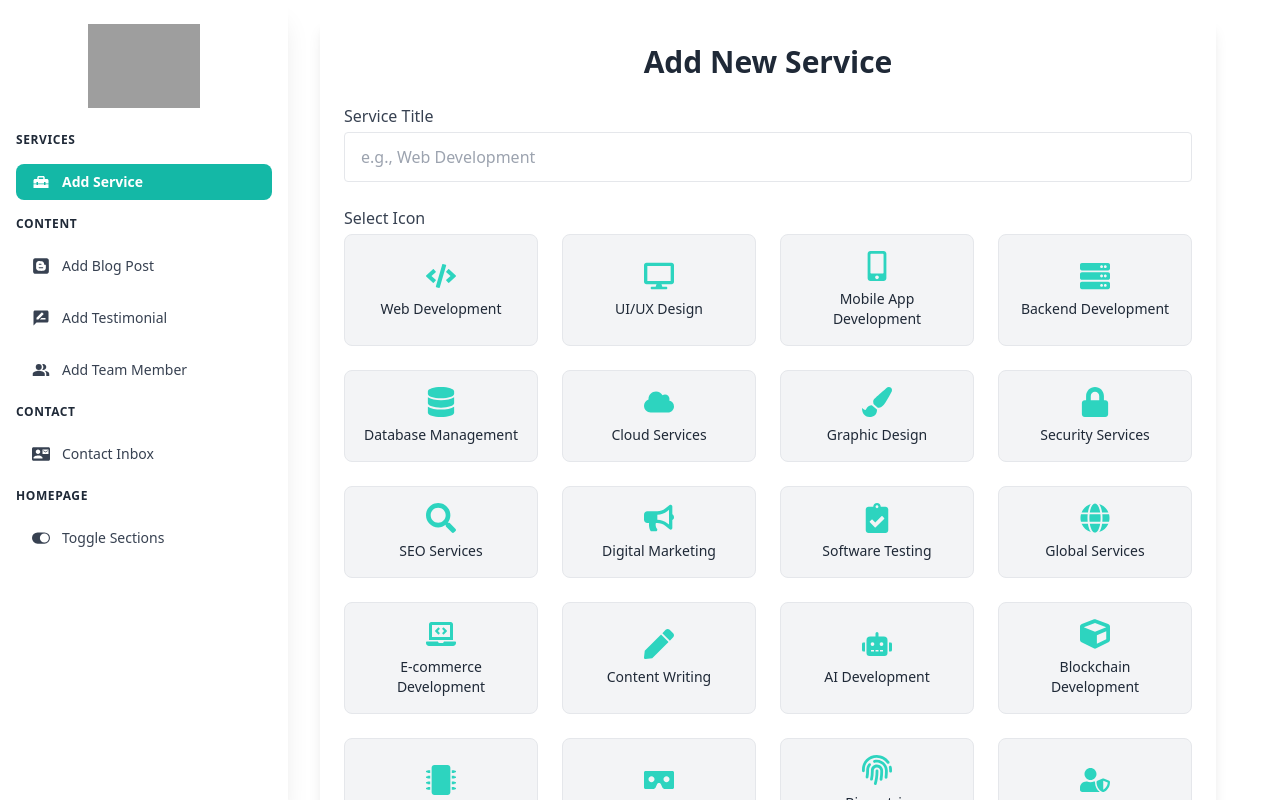
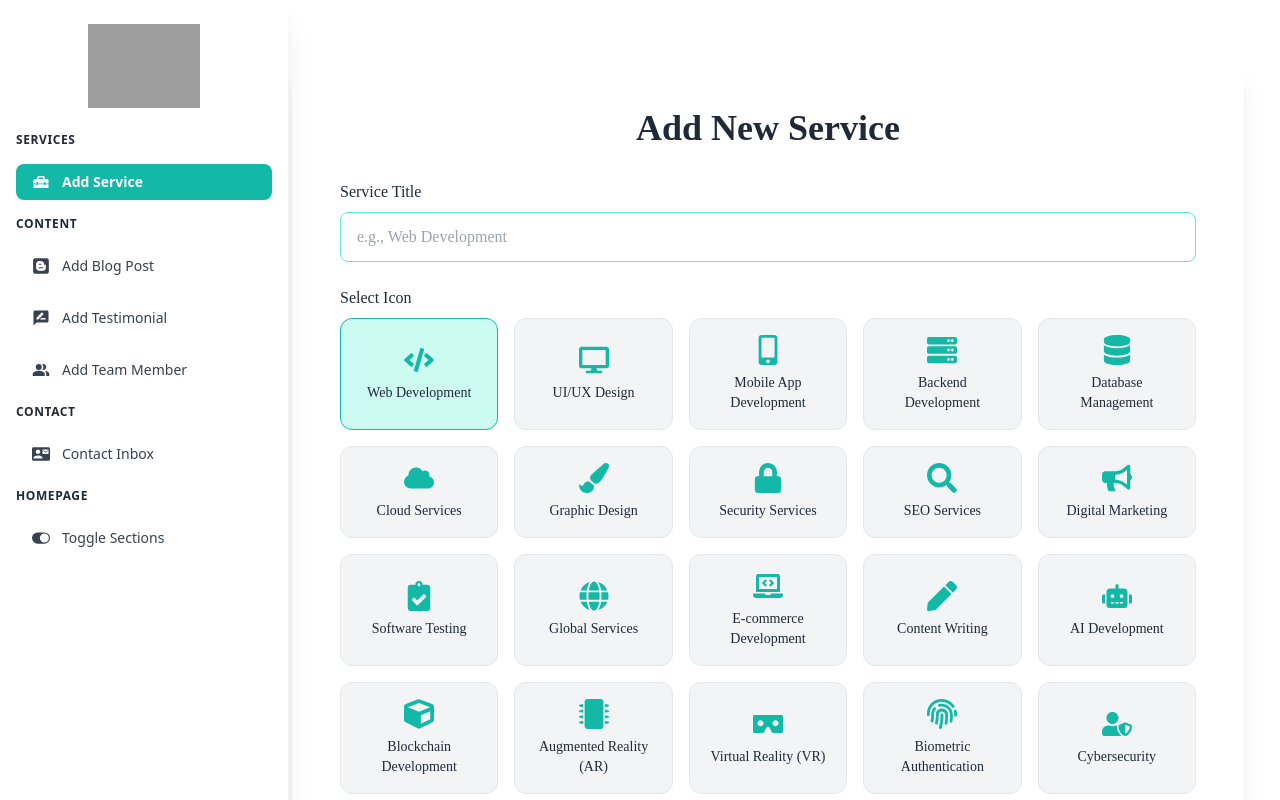
Before and after one commit to GolamRabbaniSajib/byteonsoft, a React (Vite) app: page /dashboard/add-service in a window 1280 px wide. Shown: the top 800 px of the page. Built offline with nearby package versions, Linux system fonts and the light colour scheme; no server answers; grey boxes are pictures that could not be loaded.

Commit message:
add service page ui

```diff
--- a/src/pages/Dashboard/AddServices/AddServices.jsx
+++ b/src/pages/Dashboard/AddServices/AddServices.jsx
@@ -1,4 +1,4 @@
-import React, { useState } from "react";
+import { useState } from "react";
 import {
   FaCode,
   FaDesktop,
@@ -26,7 +26,7 @@ import {
 const AddServices = () => {
   const [serviceData, setServiceData] = useState({
     title: "",
-    icon: "FaCode", // Default icon
+    icon: "Web Development",
     description: "",
   });
 
@@ -41,119 +41,45 @@ const AddServices = () => {
 
   const handleSubmit = (e) => {
     e.preventDefault();
-
-    // Submit the data (e.g., POST to backend API)
     console.log("Service Submitted:", serviceData);
-
-    // Reset the form
-    setServiceData({
-      title: "",
-      icon: "FaCode",
-      description: "",
-    });
-
-    // Optional: Show a success message
+    setServiceData({ title: "", icon: "Web Development", description: "" });
     alert("Service added successfully!");
   };
 
   const icons = [
-    {
-      name: "Web Development",
-      icon: <FaCode className="text-3xl text-teal-400" />,
-    },
-    {
-      name: "UI/UX Design",
-      icon: <FaDesktop className="text-3xl text-teal-400" />,
-    },
-    {
-      name: "Mobile App Development",
-      icon: <FaMobileAlt className="text-3xl text-teal-400" />,
-    },
-    {
-      name: "Backend Development",
-      icon: <FaServer className="text-3xl text-teal-400" />,
-    },
-    {
-      name: "Database Management",
-      icon: <FaDatabase className="text-3xl text-teal-400" />,
-    },
-    {
-      name: "Cloud Services",
-      icon: <FaCloud className="text-3xl text-teal-400" />,
-    },
-    {
-      name: "Graphic Design",
-      icon: <FaPaintBrush className="text-3xl text-teal-400" />,
-    },
-    {
-      name: "Security Services",
-      icon: <FaLock className="text-3xl text-teal-400" />,
-    },
-    {
-      name: "SEO Services",
-      icon: <FaSearch className="text-3xl text-teal-400" />,
-    },
-    {
-      name: "Digital Marketing",
-      icon: <FaBullhorn className="text-3xl text-teal-400" />,
-    },
-    {
-      name: "Software Testing",
-      icon: <FaClipboardCheck className="text-3xl text-teal-400" />,
-    },
-    {
-      name: "Global Services",
-      icon: <FaGlobe className="text-3xl text-teal-400" />,
-    },
-    {
-      name: "E-commerce Development",
-      icon: <FaLaptopCode className="text-3xl text-teal-400" />,
-    },
-    {
-      name: "Content Writing",
-      icon: <FaPen className="text-3xl text-teal-400" />,
-    },
-    {
-      name: "AI Development",
-      icon: <FaRobot className="text-3xl text-teal-400" />,
-    },
-    {
-      name: "Blockchain Development",
-      icon: <FaCube className="text-3xl text-teal-400" />,
-    },
-    {
-      name: "Augmented Reality (AR)",
-      icon: <FaMicrochip className="text-3xl text-teal-400" />,
-    },
-    {
-      name: "Virtual Reality (VR)",
-      icon: <FaVrCardboard className="text-3xl text-teal-400" />,
-    },
-    {
-      name: "Biometric Authentication",
-      icon: <FaFingerprint className="text-3xl text-teal-400" />,
-    },
-    {
-      name: "Cybersecurity",
-      icon: <FaUserShield className="text-3xl text-teal-400" />,
-    },
-    {
-      name: "Consulting",
-      icon: <FaUsersCog className="text-3xl text-teal-400" />,
-    },
+    { name: "Web Development", icon: <FaCode /> },
+    { name: "UI/UX Design", icon: <FaDesktop /> },
+    { name: "Mobile App Development", icon: <FaMobileAlt /> },
+    { name: "Backend Development", icon: <FaServer /> },
+    { name: "Database Management", icon: <FaDatabase /> },
+    { name: "Cloud Services", icon: <FaCloud /> },
+    { name: "Graphic Design", icon: <FaPaintBrush /> },
+    { name: "Security Services", icon: <FaLock /> },
+    { name: "SEO Services", icon: <FaSearch /> },
+    { name: "Digital Marketing", icon: <FaBullhorn /> },
+    { name: "Software Testing", icon: <FaClipboardCheck /> },
+    { name: "Global Services", icon: <FaGlobe /> },
+    { name: "E-commerce Development", icon: <FaLaptopCode /> },
+    { name: "Content Writing", icon: <FaPen /> },
+    { name: "AI Development", icon: <FaRobot /> },
+    { name: "Blockchain Development", icon: <FaCube /> },
+    { name: "Augmented Reality (AR)", icon: <FaMicrochip /> },
+    { name: "Virtual Reality (VR)", icon: <FaVrCardboard /> },
+    { name: "Biometric Authentication", icon: <FaFingerprint /> },
+    { name: "Cybersecurity", icon: <FaUserShield /> },
+    { name: "Consulting", icon: <FaUsersCog /> },
   ];
 
   return (
-    <div className="max-w-4xl mx-auto bg-white p-6 rounded shadow-lg">
-      <h2 className="text-3xl font-semibold mb-6 text-center">
+    <section className="max-w-5xl mx-auto px-4 py-10 font-[Poppins]">
+      <div className="bg-white rounded-2xl shadow-xl p-8 md:p-12">
+        <h1 className="text-3xl md:text-4xl font-semibold text-center text-navy mb-8">
           Add New Service
-      </h2>
+        </h1>
 
-      {/* Form */}
         <form onSubmit={handleSubmit} className="space-y-6">
-        {/* Title */}
           <div>
-          <label className="block mb-1 font-medium text-gray-700">
+            <label className="block mb-2 font-medium text-navy">
               Service Title
             </label>
             <input
@@ -162,38 +88,38 @@ const AddServices = () => {
               value={serviceData.title}
               onChange={handleChange}
               placeholder="e.g., Web Development"
-            className="w-full border px-4 py-3 rounded focus:outline-none focus:ring-2 focus:ring-teal-500"
+              className="w-full border border-teal-300 px-4 py-3 rounded-lg focus:outline-none focus:ring-2 focus:ring-teal-500 transition"
               required
             />
           </div>
 
-        {/* Icons */}
           <div>
-          <label className="block mb-1 font-medium text-gray-700">
+            <label className="block mb-2 font-medium text-navy">
               Select Icon
             </label>
-          <div className="grid grid-cols-2 sm:grid-cols-3 md:grid-cols-4 gap-6">
-            {icons.map((iconItem, index) => (
+            <div className="grid grid-cols-2 sm:grid-cols-3 md:grid-cols-4 lg:grid-cols-5 gap-4">
+              {icons.map((item, idx) => (
                 <button
-                key={index}
+                  key={idx}
                   type="button"
-                onClick={() => handleIconChange(iconItem.name)}
-                className={`p-4 border rounded-lg flex flex-col items-center justify-center transition duration-300 ease-in-out hover:bg-teal-100 ${
-                  serviceData.icon === iconItem.name
-                    ? "bg-teal-200"
-                    : "bg-gray-100"
+                  onClick={() => handleIconChange(item.name)}
+                  className={`border rounded-xl flex flex-col items-center justify-center p-4 transition duration-300 ease-in-out ${
+                    serviceData.icon === item.name
+                      ? "bg-teal-100 border-teal-500"
+                      : "bg-gray-100 hover:bg-teal-50"
                   }`}
                 >
-                {iconItem.icon}
-                <p className="text-sm mt-2 text-center">{iconItem.name}</p>
+                  <div className="text-3xl text-teal-500">{item.icon}</div>
+                  <span className="text-sm text-navy mt-2 text-center">
+                    {item.name}
+                  </span>
                 </button>
               ))}
             </div>
           </div>
 
-        {/* Description */}
           <div>
-          <label className="block mb-1 font-medium text-gray-700">
+            <label className="block mb-2 font-medium text-navy">
               Description
             </label>
             <textarea
@@ -202,20 +128,20 @@ const AddServices = () => {
               onChange={handleChange}
               placeholder="Enter a brief description"
               rows="4"
-            className="w-full border px-4 py-3 rounded focus:outline-none focus:ring-2 focus:ring-teal-500"
+              className="w-full border border-teal-300 px-4 py-3 rounded-lg focus:outline-none focus:ring-2 focus:ring-teal-500 transition"
               required
-          ></textarea>
+            />
           </div>
 
-        {/* Submit Button */}
           <button
             type="submit"
-          className="w-full bg-teal-600 hover:bg-teal-700 text-white px-6 py-3 rounded-lg transition"
+            className="w-full bg-teal-600 hover:bg-teal-700 text-white font-medium py-3 rounded-lg transition shadow-sm"
           >
             Add Service
           </button>
         </form>
       </div>
+    </section>
   );
 };
 
```
Lines whose indentation alone changed are shown as unchanged.
